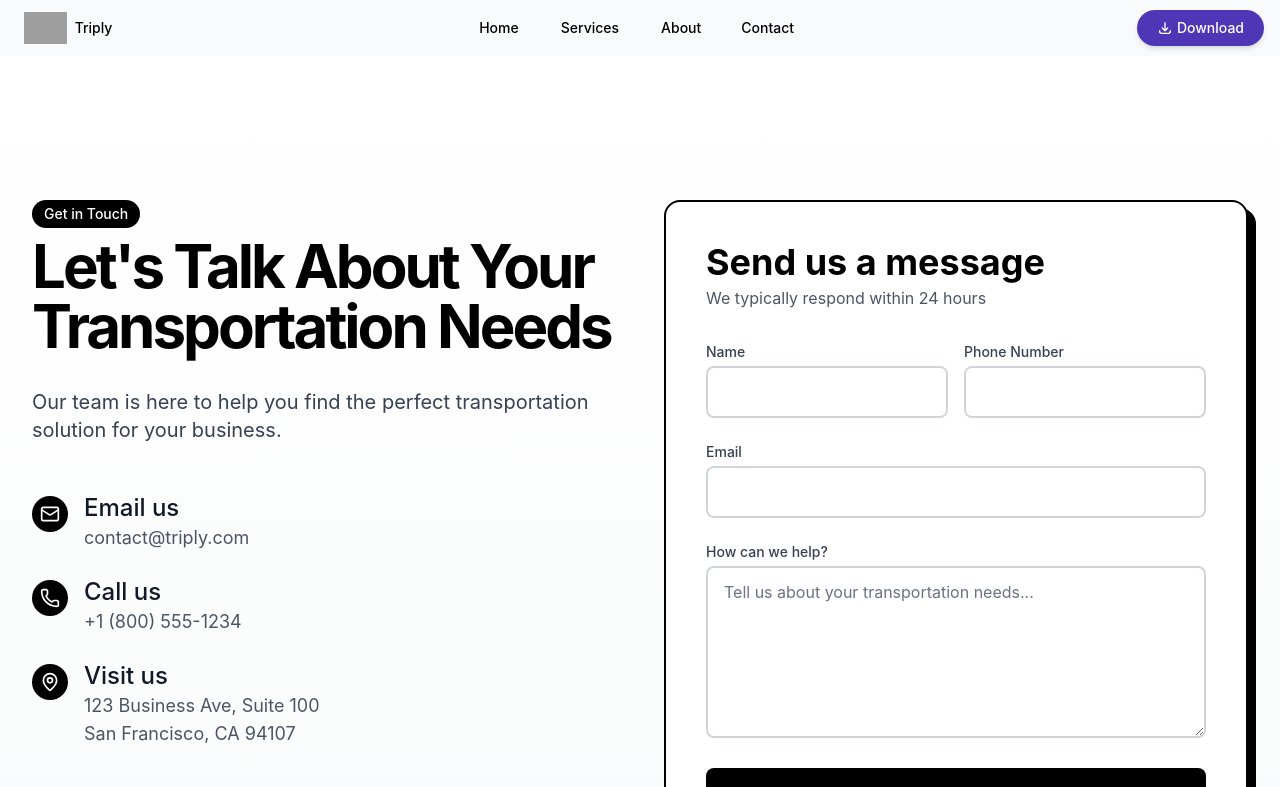
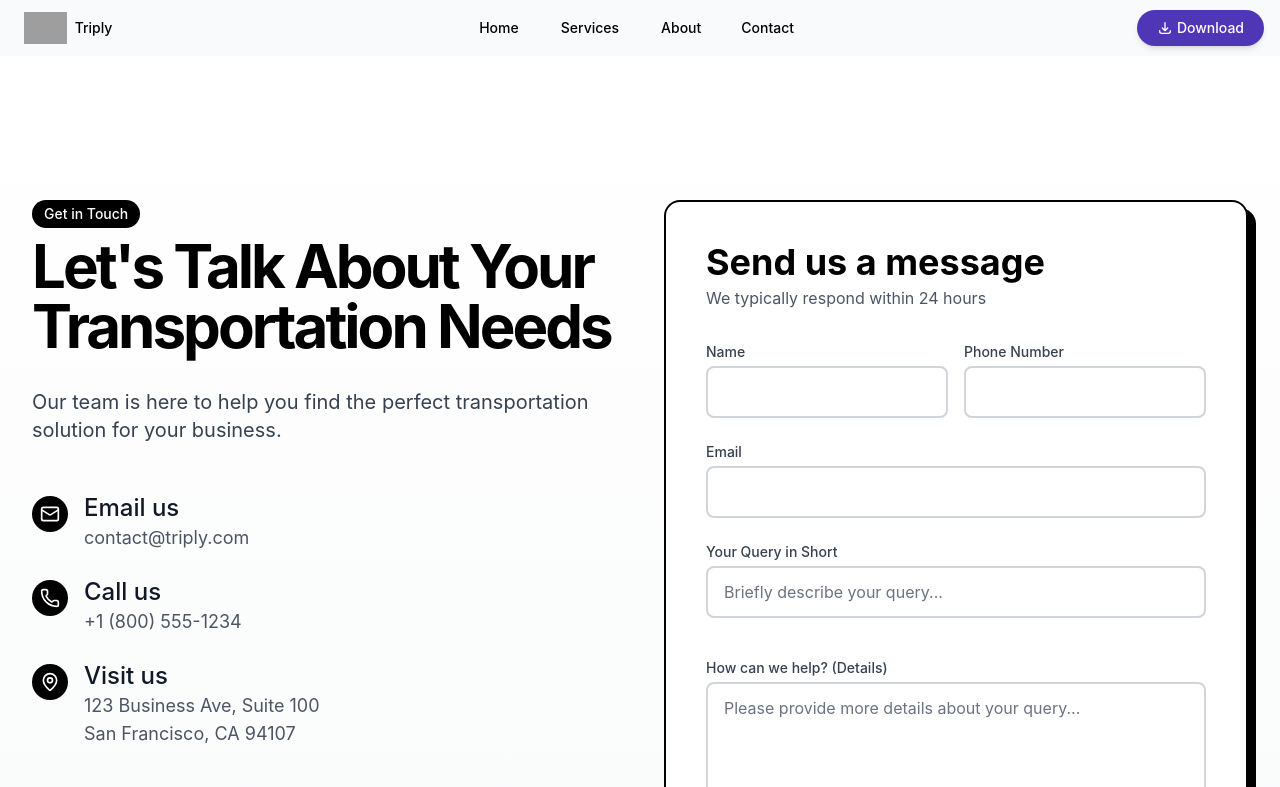
Before and after one commit to Punit-Dethe/triply, a React (Vite) app: page /contact in a window 1280 px wide. Shown: the top 787 px of the page. Built offline with nearby package versions, Linux system fonts and the light colour scheme; grey boxes are pictures that could not be loaded.

Commit message:
email completed

```diff
--- a/src/pages/Contact.jsx
+++ b/src/pages/Contact.jsx
@@ -61,6 +61,7 @@ const Contact = () => {
     name: '',
     phone: '',
     email: '',
+    query: '',
     message: ''
   });
   const [openIndex, setOpenIndex] = useState(null);
@@ -78,10 +79,11 @@ const Contact = () => {
     e.preventDefault();
 
     // Create email subject and body
-    const subject = `New Contact Form Submission from ${formData.name}`;
+    const subject = `Query: ${formData.query} - ${formData.name}`;
     const body = `Name: ${formData.name}%0D%0A` +
                  `Phone: ${formData.phone}%0D%0A` +
-                 `Email: ${formData.email}%0D%0A%0D%0A` +
+                 `Email: ${formData.email}%0D%0A` +
+                 `Query: ${formData.query}%0D%0A%0D%0A` +
                  `Message:%0D%0A${formData.message}`;
 
     // Open default email client
@@ -92,6 +94,7 @@ const Contact = () => {
       name: '',
       phone: '',
       email: '',
+      query: '',
       message: ''
     });
   };
@@ -224,7 +227,21 @@ const Contact = () => {
 
 
                 <div>
-                  <label htmlFor="message" className="block text-sm font-medium text-gray-700 mb-1">How can we help?</label>
+                  <label htmlFor="query" className="block text-sm font-medium text-gray-700 mb-1">Your Query in Short</label>
+                  <input
+                    type="text"
+                    id="query"
+                    name="query"
+                    value={formData.query}
+                    onChange={handleChange}
+                    className="w-full px-4 py-3 border-2 border-gray-300 rounded-lg focus:ring-2 focus:ring-black focus:border-transparent mb-4"
+                    placeholder="Briefly describe your query..."
+                    required
+                  />
+                </div>
+
+                <div>
+                  <label htmlFor="message" className="block text-sm font-medium text-gray-700 mb-1">How can we help? (Details)</label>
                   <textarea
                     id="message"
                     name="message"
@@ -232,7 +249,7 @@ const Contact = () => {
                     onChange={handleChange}
                     rows="6"
                     className="w-full px-4 py-3 border-2 border-gray-300 rounded-lg focus:ring-2 focus:ring-black focus:border-transparent"
-                    placeholder="Tell us about your transportation needs..."
+                    placeholder="Please provide more details about your query..."
                     required
                   ></textarea>
                 </div>
```
